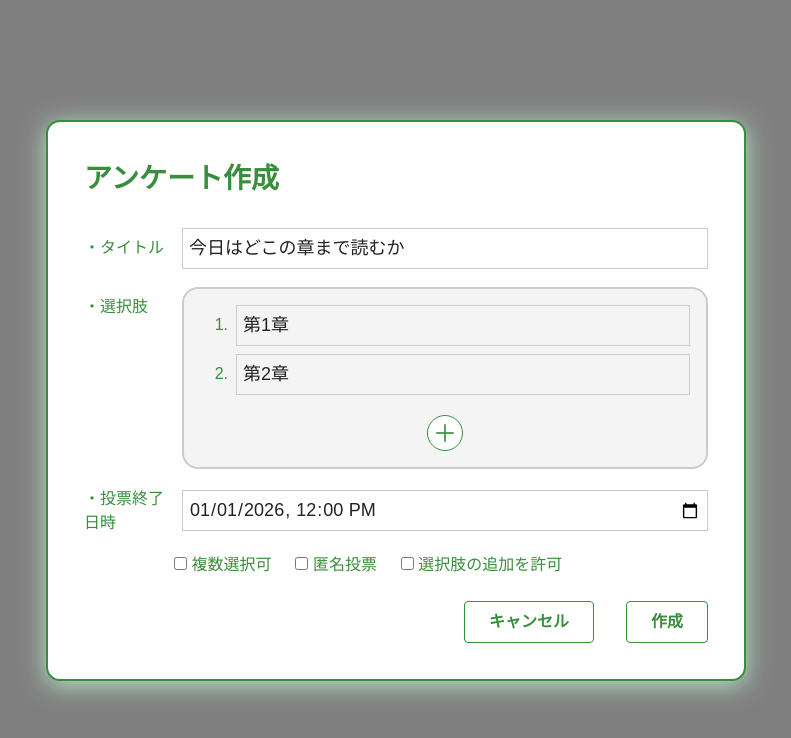
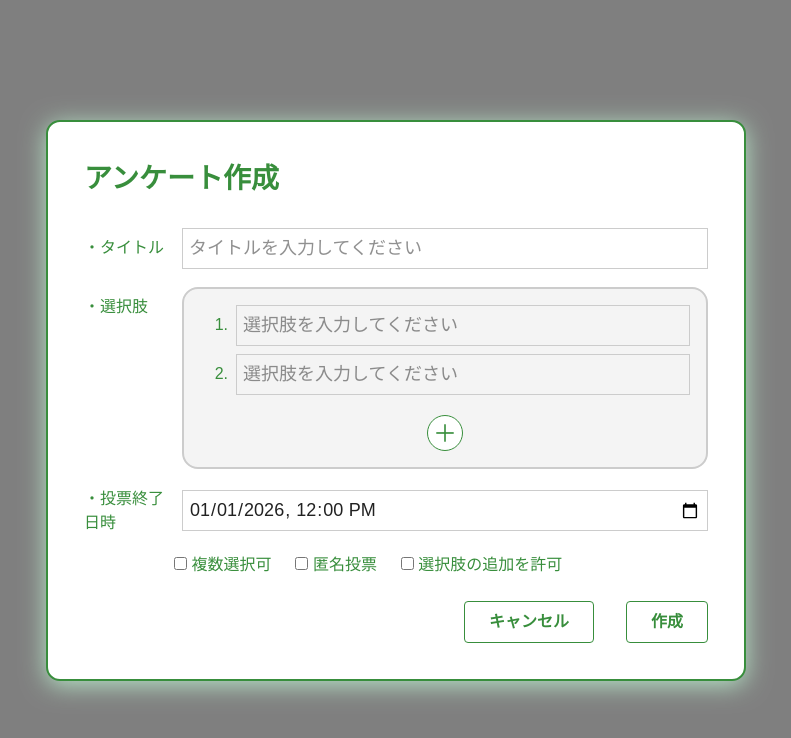
Before and after one commit to YoshiokaTakuma0822/ReadingShareSystem, a Next.js app in the folder frontend/: page /screens/SurveyCreationModal in a window 1280 px wide. Shown: the top 738 px of the page, without its empty margins (244-1035 px from the left). Built offline with nearby package versions, Linux system fonts and the light colour scheme.

Commit message:
「タイトルを入力してください」に置き換え

```diff
--- a/frontend/app/screens/SurveyCreationModal.tsx
+++ b/frontend/app/screens/SurveyCreationModal.tsx
@@ -12,8 +12,8 @@ interface SurveyCreationModalProps {
 }
 
 const SurveyCreationModal: React.FC<SurveyCreationModalProps> = ({ open, roomId, onClose, onCreated }) => {
-    const [title, setTitle] = useState("今日はどこの章まで読むか")
-    const [options, setOptions] = useState(["第1章", "第2章"])
+    const [title, setTitle] = useState("")
+    const [options, setOptions] = useState(["", ""])
     const [endDate, setEndDate] = useState("2026-01-01T12:00")
     const [multi, setMulti] = useState(false)
     const [anonymous, setAnonymous] = useState(false)
@@ -90,6 +90,7 @@ const SurveyCreationModal: React.FC<SurveyCreationModalProps> = ({ open, roomId,
                     <input
                         value={title}
                         onChange={e => setTitle(e.target.value)}
+                        placeholder="タイトルを入力してください"
                         style={{ flex: 1, padding: 6, fontSize: 18, border: "1px solid #ccc", marginLeft: 8, color: '#222' }}
                     />
                 </div>
@@ -103,6 +104,7 @@ const SurveyCreationModal: React.FC<SurveyCreationModalProps> = ({ open, roomId,
                                 <input
                                     value={opt}
                                     onChange={e => setOptions(options.map((o, j) => j === i ? e.target.value : o))}
+                                    placeholder="選択肢を入力してください"
                                     style={{ flex: 1, padding: 6, fontSize: 18, border: "1px solid #ccc", color: '#222' }}
                                 />
                                 {options.length > 2 && (
@@ -133,6 +135,7 @@ const SurveyCreationModal: React.FC<SurveyCreationModalProps> = ({ open, roomId,
                         type="datetime-local"
                         value={endDate}
                         onChange={e => setEndDate(e.target.value)}
+                        placeholder="投票終了日時を選択してください"
                         style={{ flex: 1, padding: 6, fontSize: 18, border: "1px solid #ccc", marginLeft: 8, color: '#222' }}
                     />
                 </div>
```
